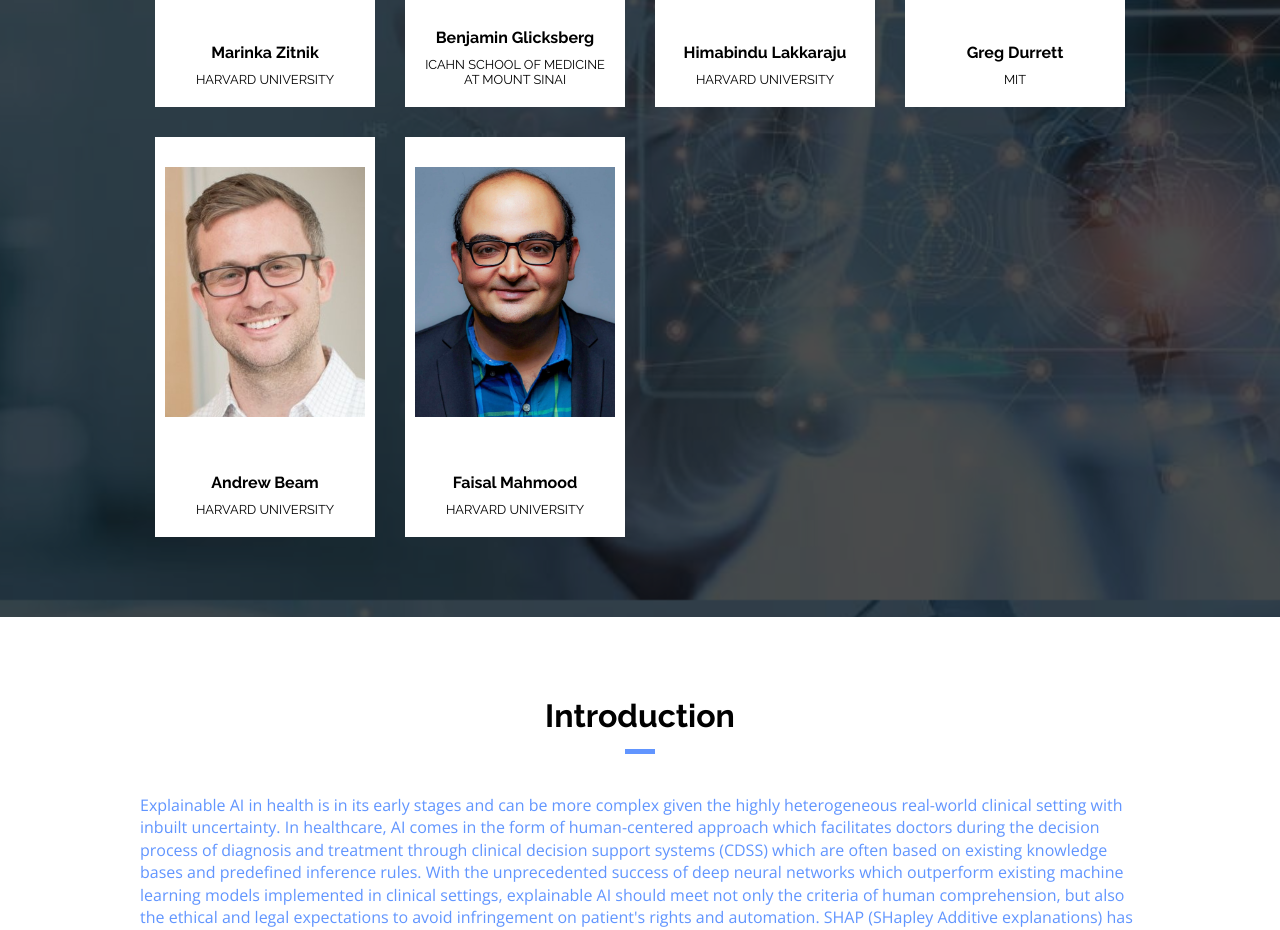
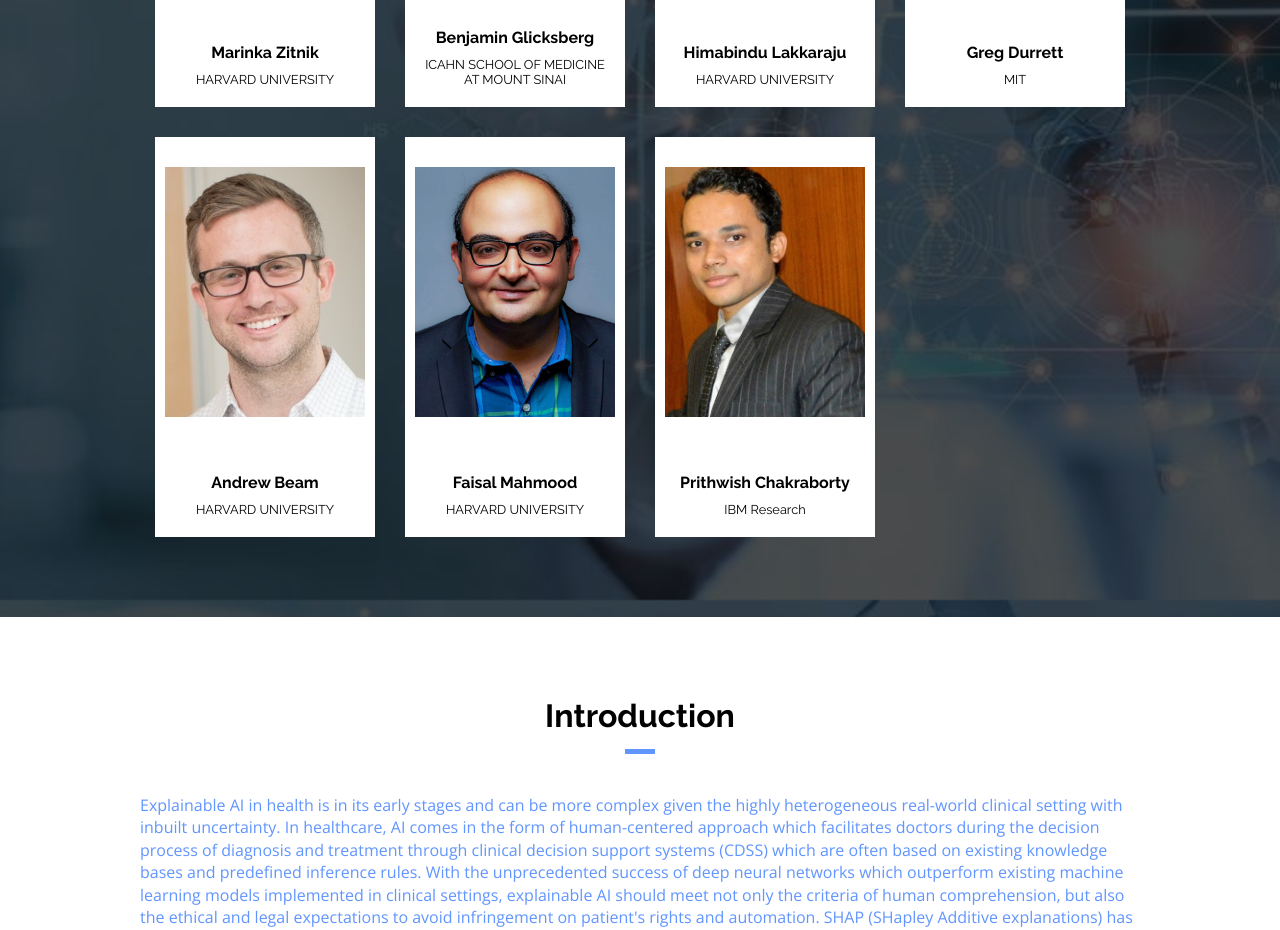
Before and after one commit to zengjilie/conference-web, a React (Create React App) app: page / in a window 1280 px wide. Shown: the part 1800-2730 px from the top of the page. Built offline with nearby package versions, Linux system fonts and the light colour scheme.

Commit message:
added speakers

```diff
--- a/public/index.html
+++ b/public/index.html
@@ -3,7 +3,7 @@
 
 <head>
   <meta charset="utf-8" />
-  <link rel="icon" href="%PUBLIC_URL%/favicon.ico" />
+  <link rel="icon" href="./data/logo.ico" />
   <meta name="viewport" content="width=device-width, initial-scale=1, minimum-scale=1">
   <meta name="theme-color" content="#000000" />
   <meta name="description" content="Web site created using create-react-app" />
--- a/src/data/speaker.json
+++ b/src/data/speaker.json
@@ -109,6 +109,17 @@
                 "abstract": "",
                 "profile": ""
             }
+        },
+        {
+            "name": "Prithwish Chakraborty",
+            "institution": "IBM Research",
+            "link": "https://prithwi.github.io/",
+            "image": "./data/images/speakers/PrithwishChakraborty.jpeg",
+            "keynote": {
+                "title": "",
+                "abstract": "",
+                "profile": ""
+            }
         }
     ]
 }
```
Also changed, not shown: public/data/images/speakers/PrithwishChakraborty.jpeg (added), 10 other files (tests, documents, lock files or other folders).
